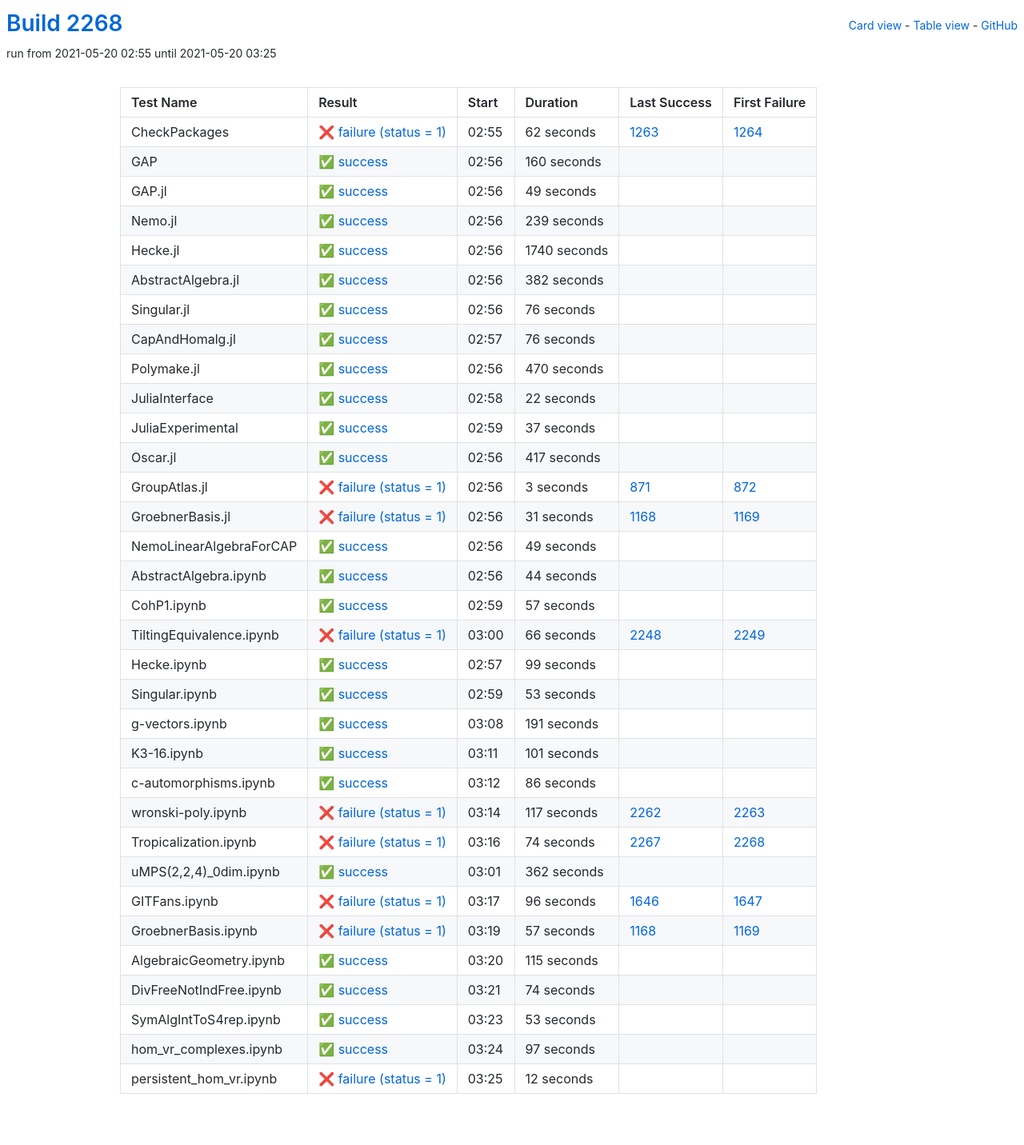
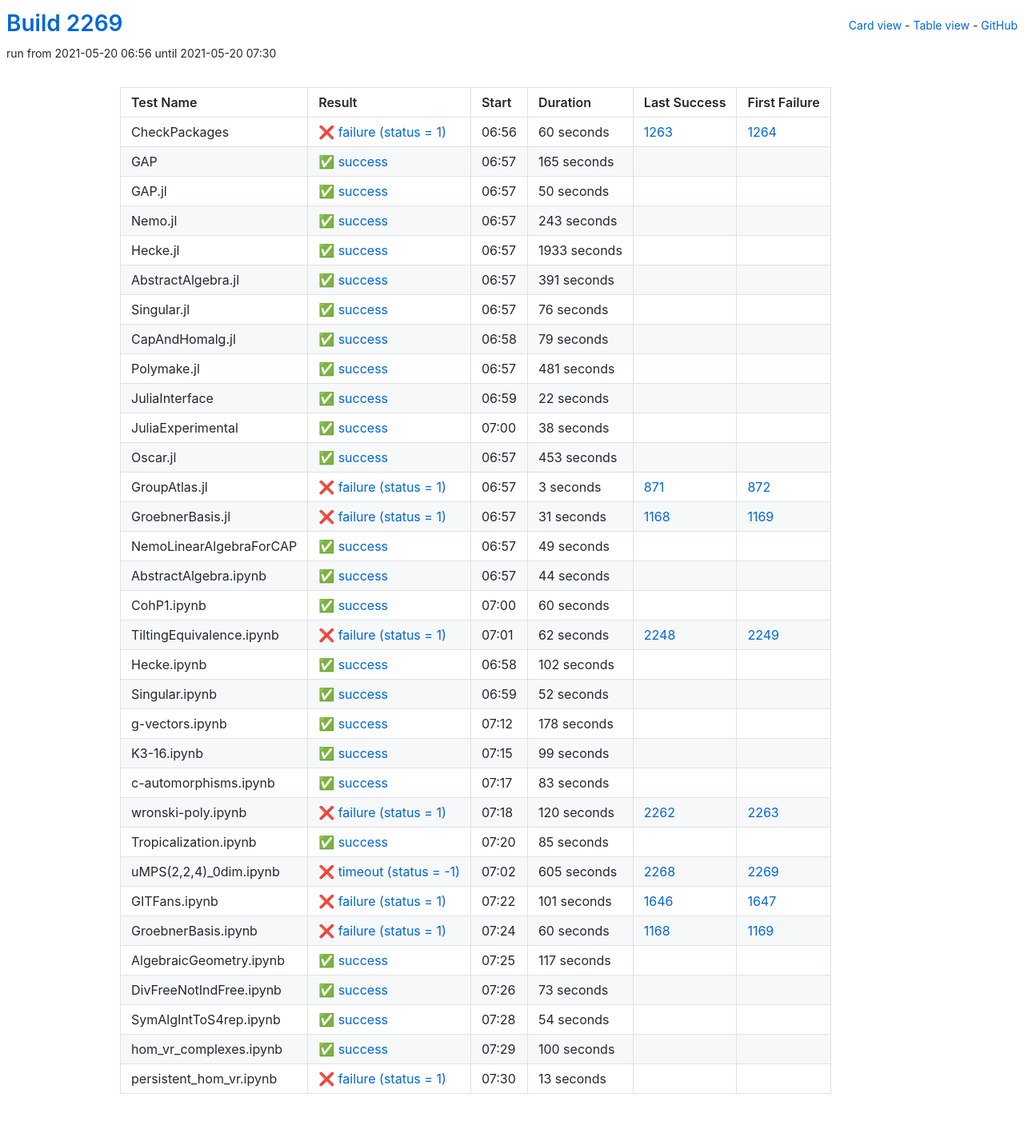
Before and after one commit to oscar-system/oscar-ci-status-stable, a Jekyll site: the page built from table.html, in a window 1280 px wide. Shown: the whole page at 80% size. Built offline with Jekyll 4.4.1, drawn with Linux system fonts in a browser that asks for light colours.

Commit message:
Build #2269

```diff
--- a/_data/ci.yml
+++ b/_data/ci.yml
@@ -1,6 +1,6 @@
 ---
-build: 2268
-build_url: https://oscarci.mathematik.uni-kl.de/job/oscar-stable/2268/
+build: 2269
+build_url: https://oscarci.mathematik.uni-kl.de/job/oscar-stable/2269/
 job: oscar-stable
 organization: oscar-system
 repo: oscar-ci-status-stable
@@ -8,80 +8,80 @@ repourl: https://github.com/oscar-system/oscar-ci-status-stable
 tests:
 - name: CheckPackages
   id: checkpackages
-  log: https://oscarci.mathematik.uni-kl.de/job/oscar-stable/2268/artifact/logs/build-2268/CheckPackages.log
-  start: 2021-05-20 02:55
+  log: https://oscarci.mathematik.uni-kl.de/job/oscar-stable/2269/artifact/logs/build-2269/CheckPackages.log
+  start: 2021-05-20 06:56
   success: false
   exitcode: 1
   status: failure
-  duration: 62
+  duration: 60
   last_success: 1263
   last_success_url: https://oscarci.mathematik.uni-kl.de/job/oscar-stable/1263/
   first_failure: 1264
   first_failure_url: https://oscarci.mathematik.uni-kl.de/job/oscar-stable/1264/
 - name: GAP
   id: gap
-  log: https://oscarci.mathematik.uni-kl.de/job/oscar-stable/2268/artifact/logs/build-2268/GAP.log
-  start: 2021-05-20 02:56
+  log: https://oscarci.mathematik.uni-kl.de/job/oscar-stable/2269/artifact/logs/build-2269/GAP.log
+  start: 2021-05-20 06:57
   success: true
   exitcode: 0
   status: success
-  duration: 160
+  duration: 165
   last_success: false
   last_success_url:
   first_failure: false
   first_failure_url:
 - name: GAP.jl
   id: gap-jl
-  log: https://oscarci.mathematik.uni-kl.de/job/oscar-stable/2268/artifact/logs/build-2268/GAP.jl.log
-  start: 2021-05-20 02:56
+  log: https://oscarci.mathematik.uni-kl.de/job/oscar-stable/2269/artifact/logs/build-2269/GAP.jl.log
+  start: 2021-05-20 06:57
   success: true
   exitcode: 0
   status: success
-  duration: 49
+  duration: 50
   last_success: false
   last_success_url:
   first_failure: false
   first_failure_url:
 - name: Nemo.jl
   id: nemo-jl
-  log: https://oscarci.mathematik.uni-kl.de/job/oscar-stable/2268/artifact/logs/build-2268/Nemo.jl.log
-  start: 2021-05-20 02:56
+  log: https://oscarci.mathematik.uni-kl.de/job/oscar-stable/2269/artifact/logs/build-2269/Nemo.jl.log
+  start: 2021-05-20 06:57
   success: true
   exitcode: 0
   status: success
-  duration: 239
+  duration: 243
   last_success: false
   last_success_url:
   first_failure: false
   first_failure_url:
 - name: Hecke.jl
   id: hecke-jl
-  log: https://oscarci.mathematik.uni-kl.de/job/oscar-stable/2268/artifact/logs/build-2268/Hecke.jl.log
-  start: 2021-05-20 02:56
+  log: https://oscarci.mathematik.uni-kl.de/job/oscar-stable/2269/artifact/logs/build-2269/Hecke.jl.log
+  start: 2021-05-20 06:57
   success: true
   exitcode: 0
   status: success
-  duration: 1740
+  duration: 1933
   last_success: false
   last_success_url:
   first_failure: false
   first_failure_url:
 - name: AbstractAlgebra.jl
   id: abstractalgebra-jl
-  log: https://oscarci.mathematik.uni-kl.de/job/oscar-stable/2268/artifact/logs/build-2268/AbstractAlgebra.jl.log
-  start: 2021-05-20 02:56
+  log: https://oscarci.mathematik.uni-kl.de/job/oscar-stable/2269/artifact/logs/build-2269/AbstractAlgebra.jl.log
+  start: 2021-05-20 06:57
   success: true
   exitcode: 0
   status: success
-  duration: 382
+  duration: 391
   last_success: false
   last_success_url:
   first_failure: false
   first_failure_url:
 - name: Singular.jl
   id: singular-jl
-  log: https://oscarci.mathematik.uni-kl.de/job/oscar-stable/2268/artifact/logs/build-2268/Singular.jl.log
-  start: 2021-05-20 02:56
+  log: https://oscarci.mathematik.uni-kl.de/job/oscar-stable/2269/artifact/logs/build-2269/Singular.jl.log
+  start: 2021-05-20 06:57
   success: true
   exitcode: 0
   status: success
@@ -92,32 +92,32 @@ tests:
   first_failure_url:
 - name: CapAndHomalg.jl
   id: capandhomalg-jl
-  log: https://oscarci.mathematik.uni-kl.de/job/oscar-stable/2268/artifact/logs/build-2268/CapAndHomalg.jl.log
-  start: 2021-05-20 02:57
+  log: https://oscarci.mathematik.uni-kl.de/job/oscar-stable/2269/artifact/logs/build-2269/CapAndHomalg.jl.log
+  start: 2021-05-20 06:58
   success: true
   exitcode: 0
   status: success
-  duration: 76
+  duration: 79
   last_success: false
   last_success_url:
   first_failure: false
   first_failure_url:
 - name: Polymake.jl
   id: polymake-jl
-  log: https://oscarci.mathematik.uni-kl.de/job/oscar-stable/2268/artifact/logs/build-2268/Polymake.jl.log
-  start: 2021-05-20 02:56
+  log: https://oscarci.mathematik.uni-kl.de/job/oscar-stable/2269/artifact/logs/build-2269/Polymake.jl.log
+  start: 2021-05-20 06:57
   success: true
   exitcode: 0
   status: success
-  duration: 470
+  duration: 481
   last_success: false
   last_success_url:
   first_failure: false
   first_failure_url:
 - name: JuliaInterface
   id: juliainterface
-  log: https://oscarci.mathematik.uni-kl.de/job/oscar-stable/2268/artifact/logs/build-2268/JuliaInterface.log
-  start: 2021-05-20 02:58
+  log: https://oscarci.mathematik.uni-kl.de/job/oscar-stable/2269/artifact/logs/build-2269/JuliaInterface.log
+  start: 2021-05-20 06:59
   success: true
   exitcode: 0
   status: success
@@ -128,32 +128,32 @@ tests:
   first_failure_url:
 - name: JuliaExperimental
   id: juliaexperimental
-  log: https://oscarci.mathematik.uni-kl.de/job/oscar-stable/2268/artifact/logs/build-2268/JuliaExperimental.log
-  start: 2021-05-20 02:59
+  log: https://oscarci.mathematik.uni-kl.de/job/oscar-stable/2269/artifact/logs/build-2269/JuliaExperimental.log
+  start: 2021-05-20 07:00
   success: true
   exitcode: 0
   status: success
-  duration: 37
+  duration: 38
   last_success: false
   last_success_url:
   first_failure: false
   first_failure_url:
 - name: Oscar.jl
   id: oscar-jl
-  log: https://oscarci.mathematik.uni-kl.de/job/oscar-stable/2268/artifact/logs/build-2268/Oscar.jl.log
-  start: 2021-05-20 02:56
+  log: https://oscarci.mathematik.uni-kl.de/job/oscar-stable/2269/artifact/logs/build-2269/Oscar.jl.log
+  start: 2021-05-20 06:57
   success: true
   exitcode: 0
   status: success
-  duration: 417
+  duration: 453
   last_success: false
   last_success_url:
   first_failure: false
   first_failure_url:
 - name: GroupAtlas.jl
   id: groupatlas-jl
-  log: https://oscarci.mathematik.uni-kl.de/job/oscar-stable/2268/artifact/logs/build-2268/GroupAtlas.jl.log
-  start: 2021-05-20 02:56
+  log: https://oscarci.mathematik.uni-kl.de/job/oscar-stable/2269/artifact/logs/build-2269/GroupAtlas.jl.log
+  start: 2021-05-20 06:57
   success: false
   exitcode: 1
   status: failure
@@ -164,8 +164,8 @@ tests:
   first_failure_url: https://oscarci.mathematik.uni-kl.de/job/oscar-stable/872/
 - name: GroebnerBasis.jl
   id: groebnerbasis-jl
-  log: https://oscarci.mathematik.uni-kl.de/job/oscar-stable/2268/artifact/logs/build-2268/GroebnerBasis.jl.log
-  start: 2021-05-20 02:56
+  log: https://oscarci.mathematik.uni-kl.de/job/oscar-stable/2269/artifact/logs/build-2269/GroebnerBasis.jl.log
+  start: 2021-05-20 06:57
   success: false
   exitcode: 1
   status: failure
@@ -176,8 +176,8 @@ tests:
   first_failure_url: https://oscarci.mathematik.uni-kl.de/job/oscar-stable/1169/
 - name: NemoLinearAlgebraForCAP
   id: nemolinearalgebraforcap
-  log: https://oscarci.mathematik.uni-kl.de/job/oscar-stable/2268/artifact/logs/build-2268/NemoLinearAlgebraForCAP.log
-  start: 2021-05-20 02:56
+  log: https://oscarci.mathematik.uni-kl.de/job/oscar-stable/2269/artifact/logs/build-2269/NemoLinearAlgebraForCAP.log
+  start: 2021-05-20 06:57
   success: true
   exitcode: 0
   status: success
@@ -188,8 +188,8 @@ tests:
   first_failure_url:
 - name: AbstractAlgebra.ipynb
   id: abstractalgebra-ipynb
-  log: https://oscarci.mathematik.uni-kl.de/job/oscar-stable/2268/artifact/logs/build-2268/AbstractAlgebra.ipynb.log
-  start: 2021-05-20 02:56
+  log: https://oscarci.mathematik.uni-kl.de/job/oscar-stable/2269/artifact/logs/build-2269/AbstractAlgebra.ipynb.log
+  start: 2021-05-20 06:57
   success: true
   exitcode: 0
   status: success
@@ -200,32 +200,68 @@ tests:
   first_failure_url:
 - name: CohP1.ipynb
   id: cohp1-ipynb
-  log: https://oscarci.mathematik.uni-kl.de/job/oscar-stable/2268/artifact/logs/build-2268/CohP1.ipynb.log
-  start: 2021-05-20 02:59
+  log: https://oscarci.mathematik.uni-kl.de/job/oscar-stable/2269/artifact/logs/build-2269/CohP1.ipynb.log
+  start: 2021-05-20 07:00
   success: true
   exitcode: 0
   status: success
-  duration: 57
+  duration: 60
   last_success: false
   last_success_url:
   first_failure: false
   first_failure_url:
 - name: TiltingEquivalence.ipynb
   id: tiltingequivalence-ipynb
-  log: https://oscarci.mathematik.uni-kl.de/job/oscar-stable/2268/artifact/logs/build-2268/TiltingEquivalence.ipynb.log
-  start: 2021-05-20 03:00
+  log: https://oscarci.mathematik.uni-kl.de/job/oscar-stable/2269/artifact/logs/build-2269/TiltingEquivalence.ipynb.log
+  start: 2021-05-20 07:01
   success: false
   exitcode: 1
   status: failure
-  duration: 66
+  duration: 62
   last_success: 2248
   last_success_url: https://oscarci.mathematik.uni-kl.de/job/oscar-stable/2248/
   first_failure: 2249
   first_failure_url: https://oscarci.mathematik.uni-kl.de/job/oscar-stable/2249/
 - name: Hecke.ipynb
   id: hecke-ipynb
-  log: https://oscarci.mathematik.uni-kl.de/job/oscar-stable/2268/artifact/logs/build-2268/Hecke.ipynb.log
-  start: 2021-05-20 02:57
+  log: https://oscarci.mathematik.uni-kl.de/job/oscar-stable/2269/artifact/logs/build-2269/Hecke.ipynb.log
+  start: 2021-05-20 06:58
+  success: true
+  exitcode: 0
+  status: success
+  duration: 102
+  last_success: false
+  last_success_url:
+  first_failure: false
+  first_failure_url:
+- name: Singular.ipynb
+  id: singular-ipynb
+  log: https://oscarci.mathematik.uni-kl.de/job/oscar-stable/2269/artifact/logs/build-2269/Singular.ipynb.log
+  start: 2021-05-20 06:59
+  success: true
+  exitcode: 0
+  status: success
+  duration: 52
+  last_success: false
+  last_success_url:
+  first_failure: false
+  first_failure_url:
+- name: g-vectors.ipynb
+  id: g-vectors-ipynb
+  log: https://oscarci.mathematik.uni-kl.de/job/oscar-stable/2269/artifact/logs/build-2269/g-vectors.ipynb.log
+  start: 2021-05-20 07:12
+  success: true
+  exitcode: 0
+  status: success
+  duration: 178
+  last_success: false
+  last_success_url:
+  first_failure: false
+  first_failure_url:
+- name: K3-16.ipynb
+  id: k3-16-ipynb
+  log: https://oscarci.mathematik.uni-kl.de/job/oscar-stable/2269/artifact/logs/build-2269/K3-16.ipynb.log
+  start: 2021-05-20 07:15
   success: true
   exitcode: 0
   status: success
@@ -234,170 +270,134 @@ tests:
   last_success_url:
   first_failure: false
   first_failure_url:
-- name: Singular.ipynb
-  id: singular-ipynb
-  log: https://oscarci.mathematik.uni-kl.de/job/oscar-stable/2268/artifact/logs/build-2268/Singular.ipynb.log
-  start: 2021-05-20 02:59
+- name: c-automorphisms.ipynb
+  id: c-automorphisms-ipynb
+  log: https://oscarci.mathematik.uni-kl.de/job/oscar-stable/2269/artifact/logs/build-2269/c-automorphisms.ipynb.log
+  start: 2021-05-20 07:17
   success: true
   exitcode: 0
   status: success
-  duration: 53
-  last_success: false
-  last_success_url:
-  first_failure: false
-  first_failure_url:
-- name: g-vectors.ipynb
-  id: g-vectors-ipynb
-  log: https://oscarci.mathematik.uni-kl.de/job/oscar-stable/2268/artifact/logs/build-2268/g-vectors.ipynb.log
-  start: 2021-05-20 03:08
-  success: true
-  exitcode: 0
-  status: success
-  duration: 191
-  last_success: false
-  last_success_url:
-  first_failure: false
-  first_failure_url:
-- name: K3-16.ipynb
-  id: k3-16-ipynb
-  log: https://oscarci.mathematik.uni-kl.de/job/oscar-stable/2268/artifact/logs/build-2268/K3-16.ipynb.log
-  start: 2021-05-20 03:11
-  success: true
-  exitcode: 0
-  status: success
-  duration: 101
-  last_success: false
-  last_success_url:
-  first_failure: false
-  first_failure_url:
-- name: c-automorphisms.ipynb
-  id: c-automorphisms-ipynb
-  log: https://oscarci.mathematik.uni-kl.de/job/oscar-stable/2268/artifact/logs/build-2268/c-automorphisms.ipynb.log
-  start: 2021-05-20 03:12
-  success: true
-  exitcode: 0
-  status: success
-  duration: 86
+  duration: 83
   last_success: false
   last_success_url:
   first_failure: false
   first_failure_url:
 - name: wronski-poly.ipynb
   id: wronski-poly-ipynb
-  log: https://oscarci.mathematik.uni-kl.de/job/oscar-stable/2268/artifact/logs/build-2268/wronski-poly.ipynb.log
-  start: 2021-05-20 03:14
+  log: https://oscarci.mathematik.uni-kl.de/job/oscar-stable/2269/artifact/logs/build-2269/wronski-poly.ipynb.log
+  start: 2021-05-20 07:18
   success: false
   exitcode: 1
   status: failure
-  duration: 117
+  duration: 120
   last_success: 2262
   last_success_url: https://oscarci.mathematik.uni-kl.de/job/oscar-stable/2262/
   first_failure: 2263
   first_failure_url: https://oscarci.mathematik.uni-kl.de/job/oscar-stable/2263/
 - name: Tropicalization.ipynb
   id: tropicalization-ipynb
-  log: https://oscarci.mathematik.uni-kl.de/job/oscar-stable/2268/artifact/logs/build-2268/Tropicalization.ipynb.log
-  start: 2021-05-20 03:16
-  success: false
-  exitcode: 1
-  status: failure
-  duration: 74
-  last_success: 2267
-  last_success_url: https://oscarci.mathematik.uni-kl.de/job/oscar-stable/2267/
-  first_failure: 2268
-  first_failure_url: https://oscarci.mathematik.uni-kl.de/job/oscar-stable/2268/
-- name: uMPS(2,2,4)_0dim.ipynb
-  id: umps-2-2-4-0dim-ipynb
-  log: https://oscarci.mathematik.uni-kl.de/job/oscar-stable/2268/artifact/logs/build-2268/uMPS-2-2-4-_0dim.ipynb.log
-  start: 2021-05-20 03:01
+  log: https://oscarci.mathematik.uni-kl.de/job/oscar-stable/2269/artifact/logs/build-2269/Tropicalization.ipynb.log
+  start: 2021-05-20 07:20
   success: true
   exitcode: 0
   status: success
-  duration: 362
+  duration: 85
   last_success: false
   last_success_url:
   first_failure: false
   first_failure_url:
+- name: uMPS(2,2,4)_0dim.ipynb
+  id: umps-2-2-4-0dim-ipynb
+  log: https://oscarci.mathematik.uni-kl.de/job/oscar-stable/2269/artifact/logs/build-2269/uMPS-2-2-4-_0dim.ipynb.log
+  start: 2021-05-20 07:02
+  success: false
+  exitcode: -1
+  status: timeout
+  duration: 605
+  last_success: 2268
+  last_success_url: https://oscarci.mathematik.uni-kl.de/job/oscar-stable/2268/
+  first_failure: 2269
+  first_failure_url: https://oscarci.mathematik.uni-kl.de/job/oscar-stable/2269/
 - name: GITFans.ipynb
   id: gitfans-ipynb
-  log: https://oscarci.mathematik.uni-kl.de/job/oscar-stable/2268/artifact/logs/build-2268/GITFans.ipynb.log
-  start: 2021-05-20 03:17
+  log: https://oscarci.mathematik.uni-kl.de/job/oscar-stable/2269/artifact/logs/build-2269/GITFans.ipynb.log
+  start: 2021-05-20 07:22
   success: false
   exitcode: 1
   status: failure
-  duration: 96
+  duration: 101
   last_success: 1646
   last_success_url: https://oscarci.mathematik.uni-kl.de/job/oscar-stable/1646/
   first_failure: 1647
   first_failure_url: https://oscarci.mathematik.uni-kl.de/job/oscar-stable/1647/
 - name: GroebnerBasis.ipynb
   id: groebnerbasis-ipynb
-  log: https://oscarci.mathematik.uni-kl.de/job/oscar-stable/2268/artifact/logs/build-2268/GroebnerBasis.ipynb.log
-  start: 2021-05-20 03:19
+  log: https://oscarci.mathematik.uni-kl.de/job/oscar-stable/2269/artifact/logs/build-2269/GroebnerBasis.ipynb.log
+  start: 2021-05-20 07:24
   success: false
   exitcode: 1
   status: failure
-  duration: 57
+  duration: 60
   last_success: 1168
   last_success_url: https://oscarci.mathematik.uni-kl.de/job/oscar-stable/1168/
   first_failure: 1169
   first_failure_url: https://oscarci.mathematik.uni-kl.de/job/oscar-stable/1169/
 - name: AlgebraicGeometry.ipynb
   id: algebraicgeometry-ipynb
-  log: https://oscarci.mathematik.uni-kl.de/job/oscar-stable/2268/artifact/logs/build-2268/AlgebraicGeometry.ipynb.log
-  start: 2021-05-20 03:20
+  log: https://oscarci.mathematik.uni-kl.de/job/oscar-stable/2269/artifact/logs/build-2269/AlgebraicGeometry.ipynb.log
+  start: 2021-05-20 07:25
   success: true
   exitcode: 0
   status: success
-  duration: 115
+  duration: 117
   last_success: false
   last_success_url:
   first_failure: false
   first_failure_url:
 - name: DivFreeNotIndFree.ipynb
   id: divfreenotindfree-ipynb
-  log: https://oscarci.mathematik.uni-kl.de/job/oscar-stable/2268/artifact/logs/build-2268/DivFreeNotIndFree.ipynb.log
-  start: 2021-05-20 03:21
+  log: https://oscarci.mathematik.uni-kl.de/job/oscar-stable/2269/artifact/logs/build-2269/DivFreeNotIndFree.ipynb.log
+  start: 2021-05-20 07:26
   success: true
   exitcode: 0
   status: success
-  duration: 74
+  duration: 73
   last_success: false
   last_success_url:
   first_failure: false
   first_failure_url:
 - name: SymAlgIntToS4rep.ipynb
   id: symalginttos4rep-ipynb
-  log: https://oscarci.mathematik.uni-kl.de/job/oscar-stable/2268/artifact/logs/build-2268/SymAlgIntToS4rep.ipynb.log
-  start: 2021-05-20 03:23
+  log: https://oscarci.mathematik.uni-kl.de/job/oscar-stable/2269/artifact/logs/build-2269/SymAlgIntToS4rep.ipynb.log
+  start: 2021-05-20 07:28
   success: true
   exitcode: 0
   status: success
-  duration: 53
+  duration: 54
   last_success: false
   last_success_url:
   first_failure: false
   first_failure_url:
 - name: hom_vr_complexes.ipynb
   id: hom-vr-complexes-ipynb
-  log: https://oscarci.mathematik.uni-kl.de/job/oscar-stable/2268/artifact/logs/build-2268/hom_vr_complexes.ipynb.log
-  start: 2021-05-20 03:24
+  log: https://oscarci.mathematik.uni-kl.de/job/oscar-stable/2269/artifact/logs/build-2269/hom_vr_complexes.ipynb.log
+  start: 2021-05-20 07:29
   success: true
   exitcode: 0
   status: success
-  duration: 97
+  duration: 100
   last_success: false
   last_success_url:
   first_failure: false
   first_failure_url:
 - name: persistent_hom_vr.ipynb
   id: persistent-hom-vr-ipynb
-  log: https://oscarci.mathematik.uni-kl.de/job/oscar-stable/2268/artifact/logs/build-2268/persistent_hom_vr.ipynb.log
-  start: 2021-05-20 03:25
+  log: https://oscarci.mathematik.uni-kl.de/job/oscar-stable/2269/artifact/logs/build-2269/persistent_hom_vr.ipynb.log
+  start: 2021-05-20 07:30
   success: false
   exitcode: 1
   status: failure
-  duration: 12
+  duration: 13
   last_success: false
   last_success_url:
   first_failure: false
```
Also changed, not shown: README.md.
